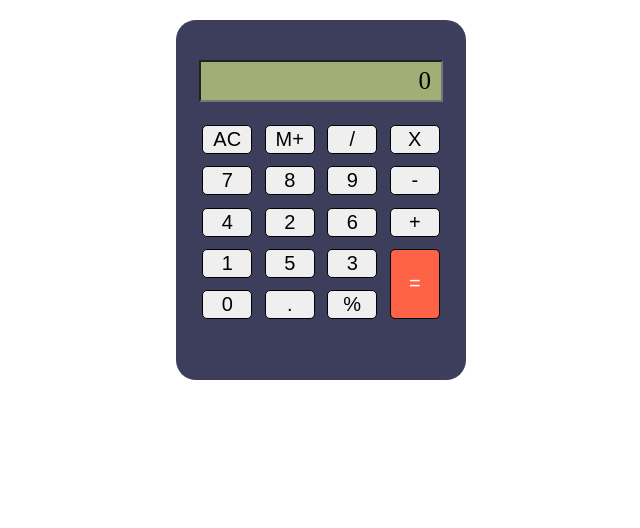
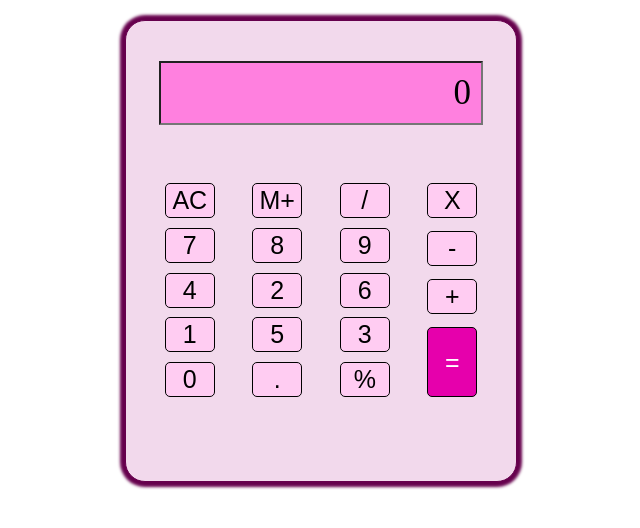
Before and after one commit to vaishnavi-kshirsagar03/calculator, a plain HTML site: page index.html in a window 1280 px wide. Shown: the whole page, without its empty margins (319-959 px from the left). Drawn offline with Linux system fonts and the light colour scheme.

Commit message:
changes added to calculator

```diff
--- a/index.html
+++ b/index.html
@@ -6,28 +6,31 @@
     <title>Calculator</title>
     <style>
         .calculator-body{
-            height: 300px;
-            width: 250px;
-            background-color: #3D3D5C;
+            height: 400px;
+            width: 350px;
+            background-color: rgb(242, 217, 236)	;
             margin: 20px auto;
             border-radius: 20px;
             padding: 20px;
             padding-top: 40px;
+            box-shadow: rgb(102, 0, 77) 0 0 3px 5px;
+            border: 1px solid rgb(102, 0, 77) ;
          }
 
          .screen{
-             background-color: #A1AF77;
+             background-color: rgb(255, 128, 223)	;
              text-align: right;
-             width: 220px;
+             width: 300px;
+             height: 50px;
              display: block;
              margin: 0 auto;
-             font-size: 25px;
+             font-size: 35px;
              padding: 5px 10px;
-            margin-bottom: 20px;
+            margin-bottom: 55px;
             font-family: "DS-Digital";
         }
         .btn-container{
-             height: 200px;
+             height: 220px;
              display: flex;
              flex-direction: column;
              font-size: 20px;
@@ -40,8 +43,9 @@
              width: 50px;
              text-align: center;
              padding: 2px 0;
-             font-size: 20px;
-
+             font-size: 25px;
+             background-color: rgb(255, 204, 242);
+             color: #000000;
              margin: 3px;
              border: 0.5px solid black;
              border-radius: 5px;
@@ -53,7 +57,7 @@
             transition: 0.5;
         }
         .btn-equals{
-            background-color: tomato;
+            background-color: rgb(230, 0, 172);
             height: 70px;
             color: #ffffff;
         }
```
